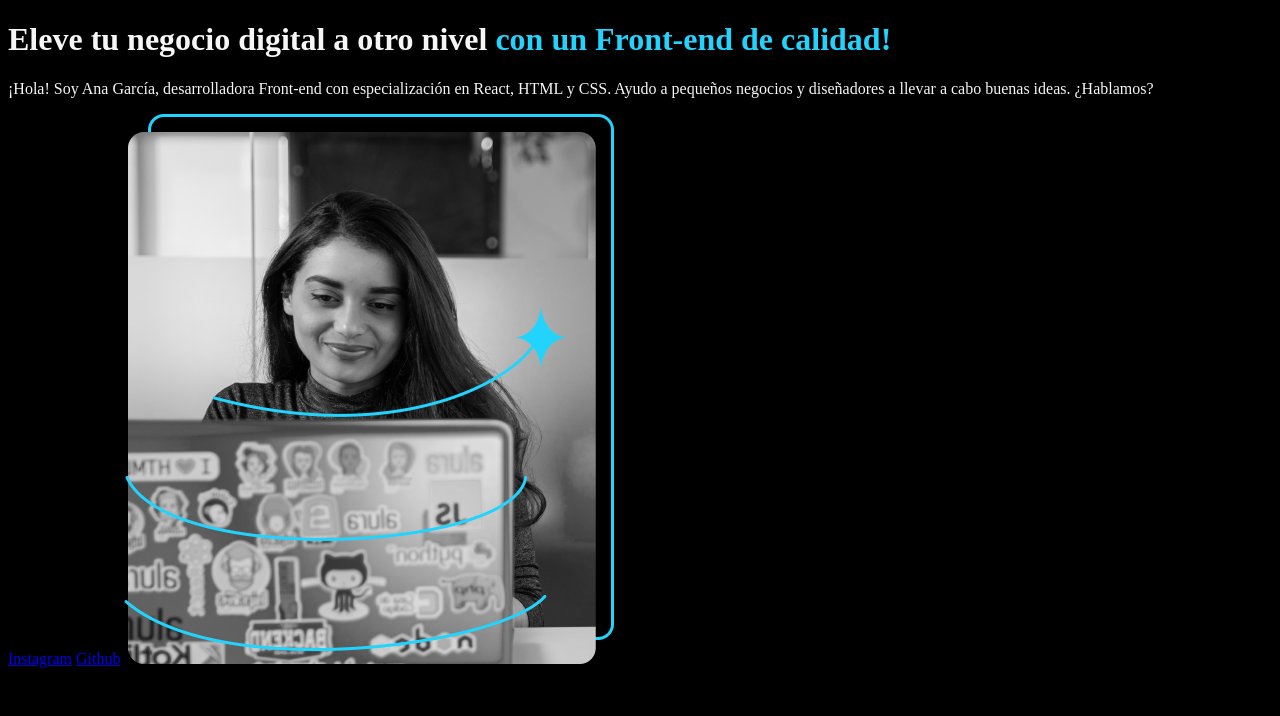
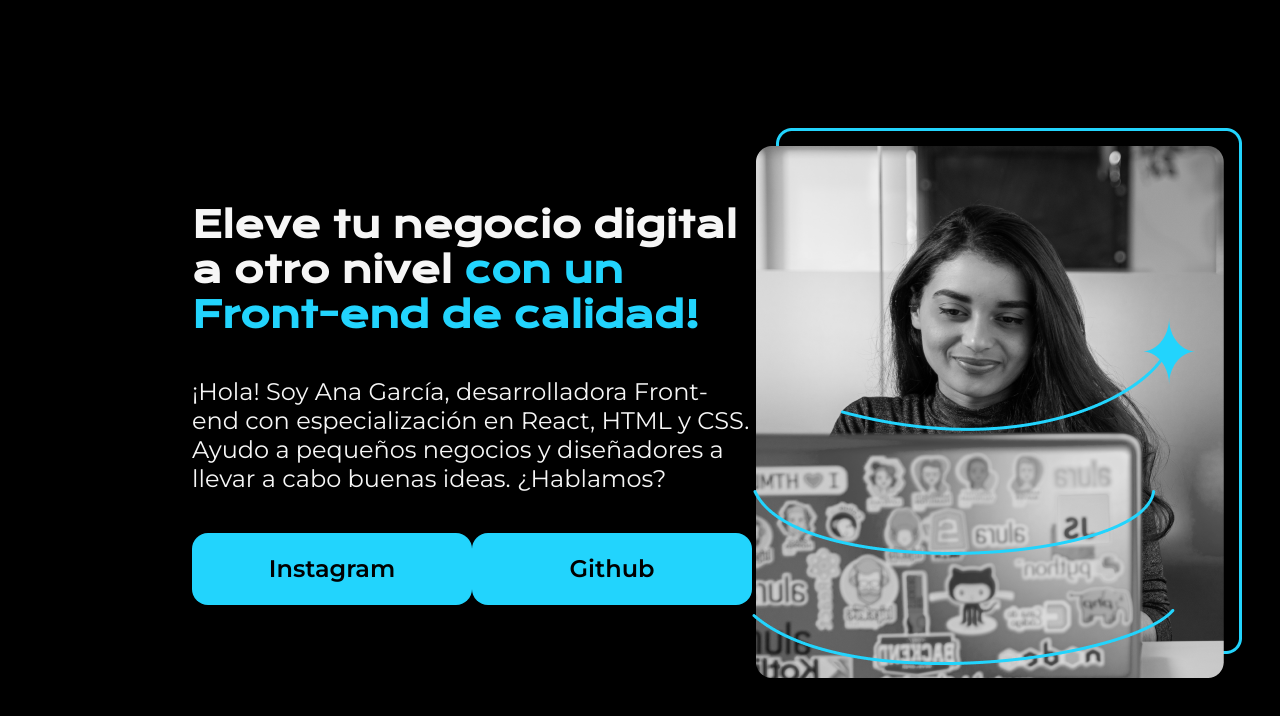
Before and after one commit to clblpz/Portafolio, a plain HTML site: page index.html in a window 1280 px wide. Drawn offline with nearby package versions, Linux system fonts and the light colour scheme.

Commit message:
Posicionamiento y flexbox

```diff
--- a/index.html
+++ b/index.html
@@ -2,27 +2,34 @@
 <html lang="es-mx">
 <head>
     <meta charset="UTF-8">
+    <meta http-equiv="X-UA-Compatible" content="IE-edge">
     <meta name="viewport" content="width=device-width, initial-scale=1.0">
     <title>Portafolio</title>
     <link rel="stylesheet" href="style.css">
+
 </head>
 <body>
     <header></header>
-    <main>
-        <h1>
-            Eleve tu negocio digital a otro nivel <strong>con un Front-end de
-                calidad!</strong>
-        </h1>
-        <p>
-            ¡Hola! Soy Ana García, desarrolladora Front-end con
-            especialización en React, HTML y CSS. Ayudo a pequeños negocios y
-            diseñadores a llevar a cabo buenas ideas. ¿Hablamos?
-        </p>
-        <a href="https://www.instagram.com/">Instagram</a>
-        <a href="https://www.github.com/">Github</a>
-        <img src="Imagem.png" alt="Imagen de Ana Garcia Trabajando">
+    <main class="presentacion">
+        <section class="presentacion__contenido">
+            <h1 class="presentacion__contenido__titulo">
+                Eleve tu negocio digital a otro nivel
+                <strong class="titulo-destaque">con un Front-end de calidad!
+                </strong></h1>
+                <p class="presentacion__contenido__texto">¡Hola! Soy Ana García, desarrolladora Front-end con
+                    especialización en React, HTML y CSS. Ayudo a pequeños
+                    negocios y diseñadores a llevar a cabo buenas ideas.
+                    ¿Hablamos?
+
+                </p>
+                <div class="presentacion__enlaces">
+                    <a class="presentacion__enlaces__link" href="https://www.instagram.com/">Instagram</a>
+                    <a class="presentacion__enlaces__link" href="https://www.github.com/">Github</a>
+                </div>
+
+        </section>
+            <img src="Imagem.png" alt="Imagen de Ana Garcia Trabajando">
     </main>
     <footer></footer>
-
 </body>
 </html>
--- a/style.css
+++ b/style.css
@@ -1,9 +1,61 @@
+@import url('https://fonts.googleapis.com/css2?family=Krona+One&family=Montserrat:ital,wght@0,100..900;1,100..900&display=swap');
+
+
+*{
+    padding: 0;
+    margin: 0;
+}
 
 body {
     background-color: #000000;
     color: #F6F6F6;
+    height: 100vh;
+    box-sizing: border-box;
 }
 
-strong {
+
+.titulo-destaque{
     color: #22D4FD;
 }
+
+.presentacion{
+    display: flex;
+    align-items: center;
+    margin: 10% 15%;
+    justify-content: space-between;
+}
+
+.presentacion__contenido{
+    width: 615px;
+    display: flex;
+    flex-direction: column;
+    gap: 40px;
+}
+
+.presentacion__contenido__titulo{
+    font-size: 36px;
+    font-family: "Krona One", sans-serif;
+}
+
+.presentacion__contenido__texto{
+    font-size: 24px;
+    font-family: "Montserrat", sans-serif;
+}
+
+.presentacion__enlaces{
+    display: flex;
+    justify-content: space-between;
+}
+
+.presentacion__enlaces__link{
+    width: 280px;
+    background-color: #22D4FD;
+    text-align: center;
+    padding: 21.5px 0;
+    border-radius: 16px;
+    font-family: "Montserrat", sans-serif;
+    font-size: 24px;
+    font-weight: 600;
+    text-decoration: none;
+    color: #000000;
+}
```
